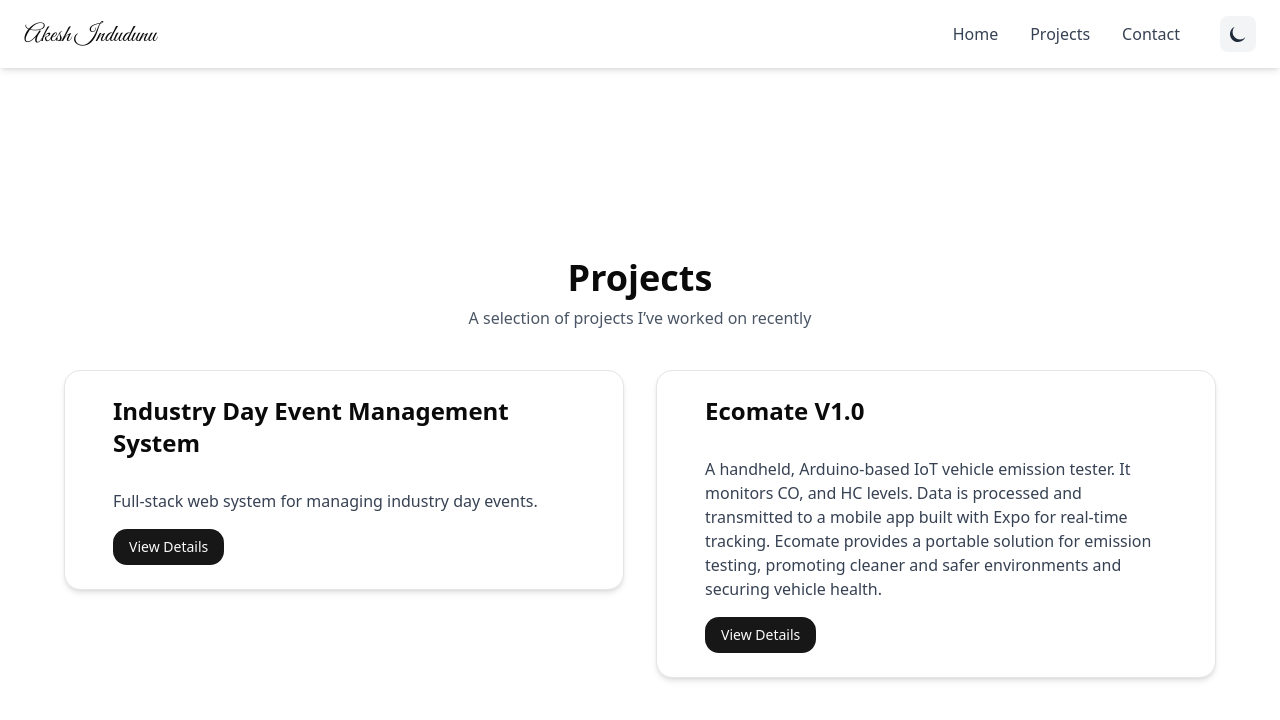
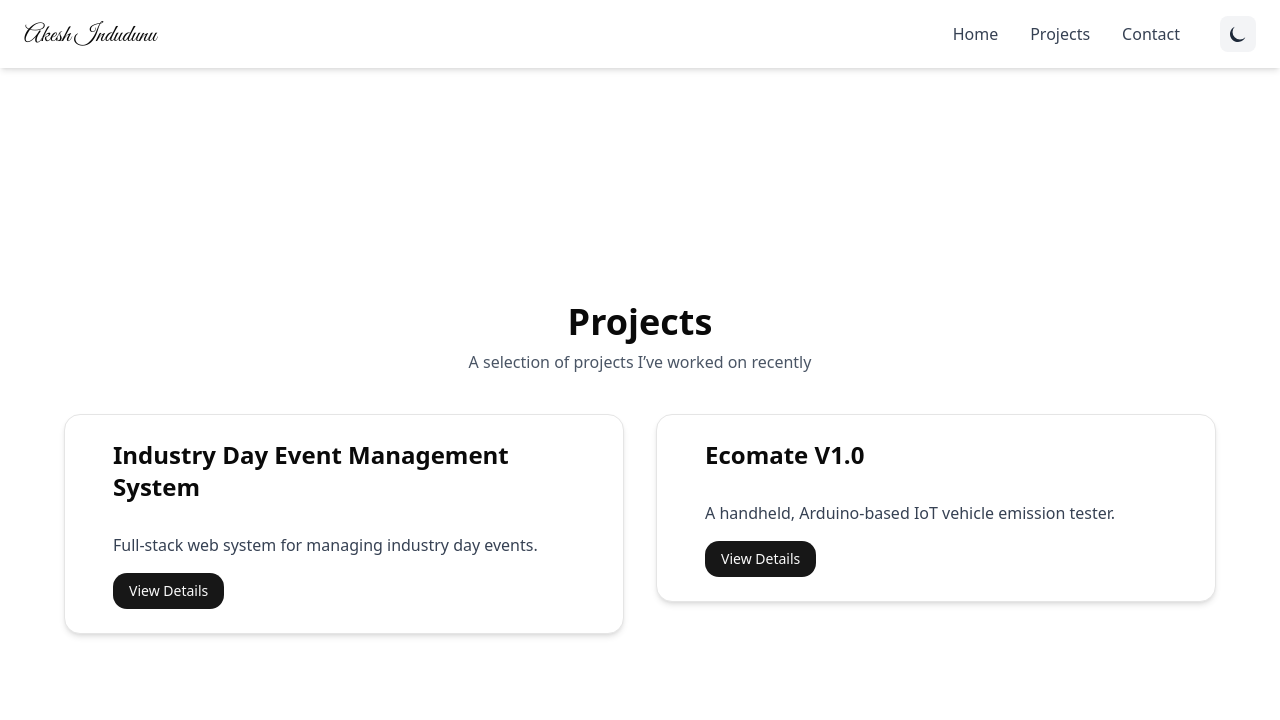
Before and after one commit to akeshindudunu/Portfolio, a Next.js app: page /Portfolio/projects in a window 1280 px wide. Shown: the top 720 px of the page. Built offline with nearby package versions, Linux system fonts and the light colour scheme.

Commit message:
fix:text update

```diff
--- a/next.config.ts
+++ b/next.config.ts
@@ -3,10 +3,7 @@ import type { NextConfig } from "next";
 const nextConfig: NextConfig = {
   output: "export",  // <=== enables static exports
   basePath: "/Portfolio",
-  assetPrefix: "/Portfolio",
-  images: {
-    unoptimized: true,       // Required: GitHub Pages does not support native Next.js image optimization
-  },
+  assetPrefix: "/Portfolio"
 };
 
 export default nextConfig;
--- a/src/app/projects/page.tsx
+++ b/src/app/projects/page.tsx
@@ -25,7 +25,7 @@ const projects: Project[] = [
   {
     id: 2,
     title: 'Ecomate V1.0',
-    shortDescription: 'A handheld, Arduino-based IoT vehicle emission tester. It monitors CO, and HC levels. Data is processed and transmitted to a mobile app built with Expo for real-time tracking. Ecomate provides a portable solution for emission testing, promoting cleaner and safer environments and securing vehicle health.',
+    shortDescription: 'A handheld, Arduino-based IoT vehicle emission tester.',
     description:
       'A handheld, Arduino-based IoT vehicle emission tester. It monitors CO, and HC levels. Data is processed and transmitted to a mobile app built with Expo for real-time tracking. Ecomate provides a portable solution for emission testing, promoting cleaner and safer environments and securing vehicle health.',
     techStack: ['javascript','C++'],
```
